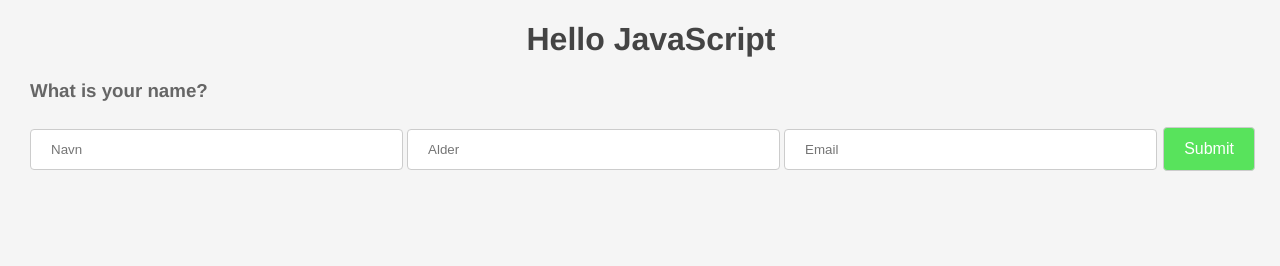
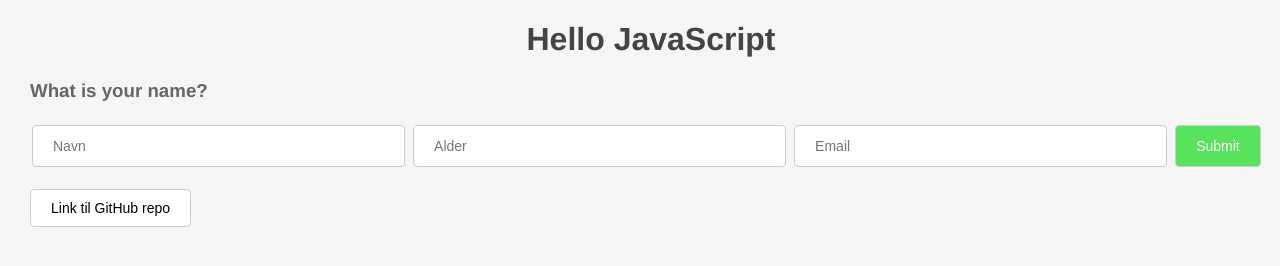
Before and after one commit to AeselCSS/hello-javascript, a plain HTML site: page index.html in a window 1280 px wide. Drawn offline with Linux system fonts and the light colour scheme.

Commit message:
added link to repo

```diff
--- a/index.html
+++ b/index.html
@@ -20,6 +20,8 @@
 
     <h3 id="display"></h3>
 
+    <a id="github-link" href="https://github.com/AeselCSS/hello-javascript">Link til GitHub repo</a>
+
     <script src="app.js"></script>
 </body>
 </html>
--- a/style.css
+++ b/style.css
@@ -24,6 +24,8 @@ input {
     border: 1px solid #ccc;
     border-radius: 4px;
     box-sizing: border-box;
+    margin: 4px 2px;
+    font-size: 14px;
 }
 
 #btn {
@@ -35,7 +37,25 @@ input {
     text-align: center;
     text-decoration: none;
     display: inline-block;
-    font-size: 16px;
+    font-size: 14px;
     margin: 4px 2px;
     cursor: pointer;
 }
+
+a:link, a:visited {
+  background-color: white;
+  color: black;
+  font-size: 14px;
+  border: 1px solid #ccc;
+  border-radius: 4px;
+  padding: 10px 20px;
+  text-align: center;
+  text-decoration: none;
+  display: inline-block;
+  cursor: pointer;
+}
+
+a:hover, a:active {
+  background-color: #999;
+  color: white;
+}
```
